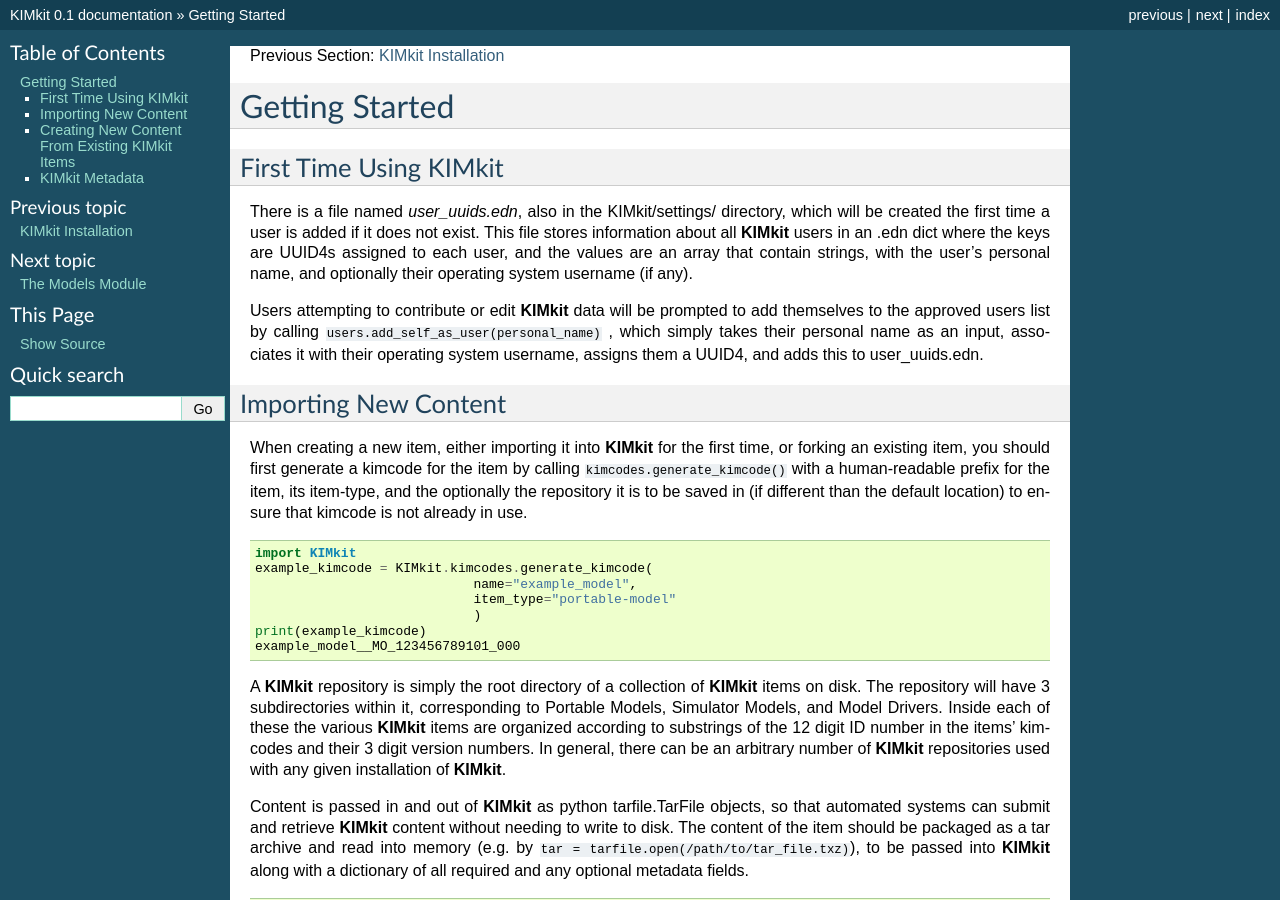
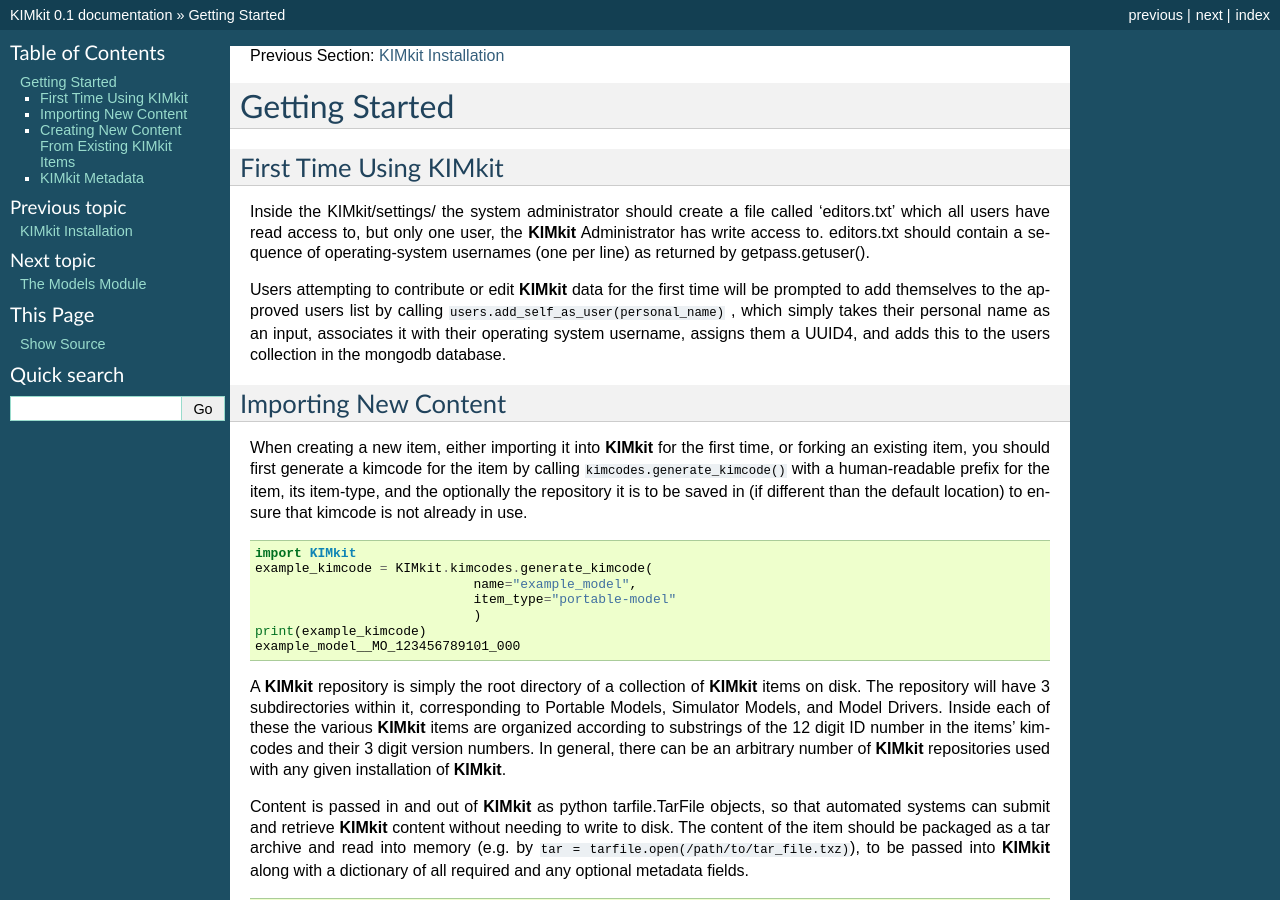
Before and after one commit to openkim/KIMkit, a Sphinx documentation site: the page built from Docs/quick_start.rst, in a window 1280 px wide and 900 px high. Built offline with Sphinx 7.4.7, drawn with Linux system fonts in a browser that asks for light colours.

Commit message:
DOC: update documentation

```diff
--- a/Docs/quick_start.rst
+++ b/Docs/quick_start.rst
@@ -8,14 +8,14 @@ Getting Started
 First Time Using KIMkit
 ------------------------
 
-There is a file named `user_uuids.edn`, also in the KIMkit/settings/ directory, which will be created the first time a user is added if it does not exist.
-This file stores information about all **KIMkit** users in an .edn dict where the keys are
-UUID4s assigned to each user, and the values are an array that contain strings, with the user's personal name,
-and optionally their operating system username (if any).
 
-Users attempting to contribute or edit **KIMkit** data will be prompted to add themselves to the approved users list
+Inside the KIMkit/settings/ the system administrator should create
+a file called 'editors.txt' which all users have read access to, but only one user,
+the **KIMkit** Administrator has write access to. editors.txt should contain a sequence of operating-system usernames (one per line) as returned by getpass.getuser().
+
+Users attempting to contribute or edit **KIMkit** data for the first time will be prompted to add themselves to the approved users list
 by calling ``users.add_self_as_user(personal_name)`` , which simply takes their personal name as an input, associates it with their
-operating system username, assigns them a UUID4, and adds this to user_uuids.edn.
+operating system username, assigns them a UUID4, and adds this to the users collection in the mongodb database.
 
 Importing New Content
 ----------------------
```
Also changed, not shown: 5 other files.
